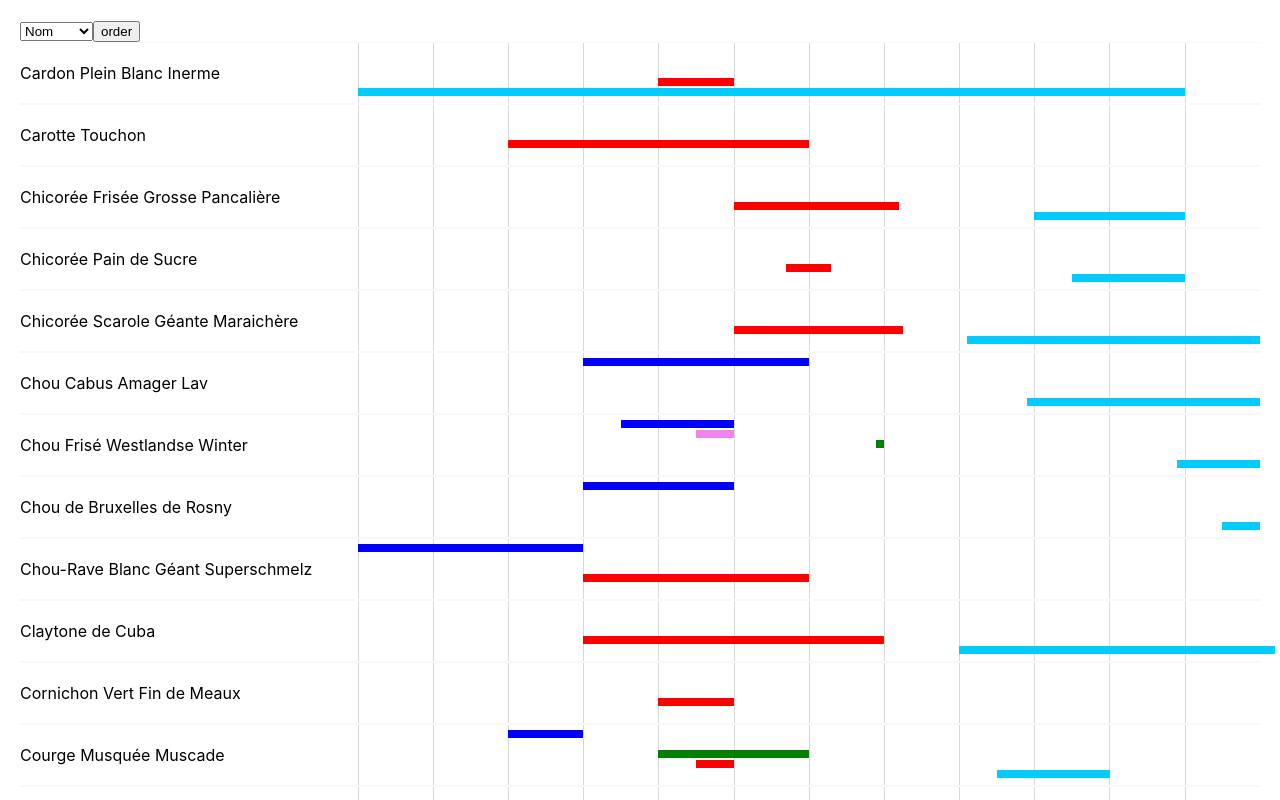
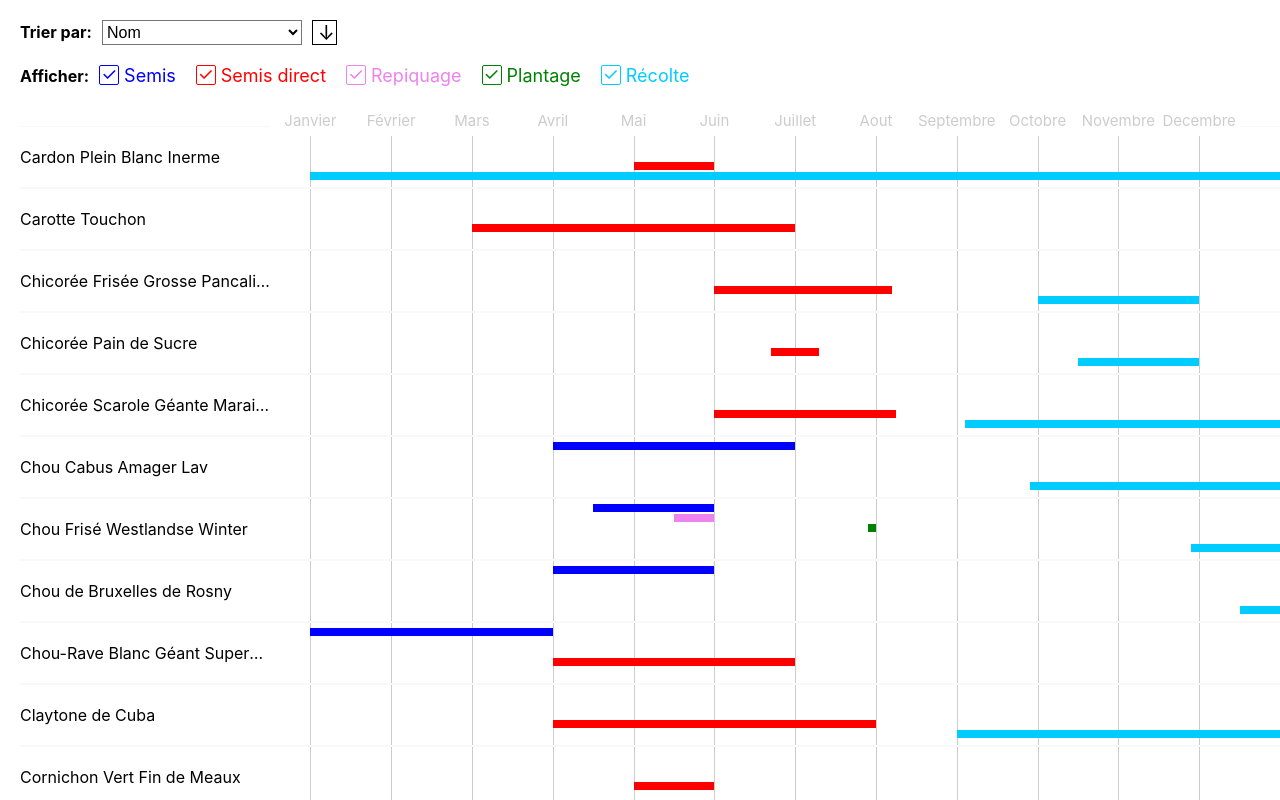
Before and after one commit to clouchtibat/plants, a React (Create React App) app: page / in a window 1280 px wide. Shown: the top 800 px of the page. Built offline with nearby package versions, Linux system fonts and the light colour scheme.

Commit message:
Added filters

```diff
--- a/src/App.js
+++ b/src/App.js
@@ -1,68 +1,25 @@
 import React, { Component } from 'react';
 import classNames from 'classnames';
 
+import { months, periods, unit } from './constants';
+import { sortMapper } from './utils';
 import originalPlants from './plants';
 
 import './app.scss';
 
-const months = [
-	'Janvier',
-	'Février',
-	'Mars',
-	'Avril',
-	'Mai',
-	'Juin',
-	'Juillet',
-	'Aout',
-	'Septembre',
-	'Octobre',
-	'Novembre',
-	'Decembre'
-];
-
-const unit = Math.floor(100 / 12);
-
-const sortFunctions = {
-	name: asc => (a, b) => {
-		let result = 0;
-		if (a.name < b.name) {
-			result = -1;
-		}
-		if (a.name > b.name) {
-			result = 1;
-		}
-		return result * (asc ? -1 : 1);
-	},
-	date: (period, which, asc) => (a, b) => {
-		const periodA = a.periods[period] || [-1, -1];
-		const periodB = b.periods[period] || [-1, -1];
-		return (periodA[which] - periodB[which]) * (asc ? -1 : 1);
-	}
-};
-
-const sortMapper = (value, asc) => {
-	const [key, which] = value.split('_');
-	console.log('sortMapper');
-	console.log(key);
-	console.log(which);
-	switch (key) {
-		case 'semis':
-		case 'semisDirect':
-		case 'repiquage':
-		case 'plantage':
-		case 'recolte':
-			return sortFunctions.date(key, parseInt(which, 10), asc);
-		default:
-			return sortFunctions.name(asc);
-	}
-};
-
 class App extends Component {
 	constructor() {
 		super();
+
+		const displays = {};
+		periods.forEach(({ id }) => {
+			displays[id] = true;
+		});
+
 		this.state = {
 			sort: 'name',
-			asc: false
+			asc: false,
+			displays
 		};
 	}
 
@@ -77,38 +34,70 @@ class App extends Component {
 		this.setState({ asc: !this.state.asc });
 	};
 
+	onCheck = param => {
+		console.log('check init');
+		return e => {
+			console.log('check change');
+			console.log(param);
+			this.setState({
+				displays: {
+					...this.state.displays,
+					[param]: !this.state.displays[param]
+				}
+			});
+		};
+	};
+
 	render() {
-		const { onSort, onChangeOrder } = this;
-		const { sort, asc } = this.state;
-		console.log('render', sort, asc);
+		const { onSort, onChangeOrder, onCheck } = this;
+		const { sort, asc, displays } = this.state;
+		console.log('render', sort, asc, this.state);
+
+		const plants = [...originalPlants]
+			.filter(e => Object.keys(e.periods).find(f => !!displays[f]))
+			.sort(sortMapper(sort, asc));
+
 		return (
 			<div className="app">
 				<div className="header">
-					<select onChange={onSort}>
-						<option value="name">Nom</option>
-						<optgroup label="Semis">
-							<option value="semis_0">Début</option>
-							<option value="semis_1">Fin</option>
-						</optgroup>
-						<optgroup label="Semis direct">
-							<option value="semisDirect_0">Début</option>
-							<option value="semisDirect_1">Fin</option>
-						</optgroup>
-						<optgroup label="Plantage">
-							<option value="plantage_0">Début</option>
-							<option value="plantage_1">Fin</option>
-						</optgroup>
-						<optgroup label="Récolte">
-							<option value="recolte_0">Début</option>
-							<option value="recolte_1">Fin</option>
-						</optgroup>
-					</select>
-					<button onClick={onChangeOrder}>order</button>
+					<div className="container">
+						<span className="label">Trier par:</span>
+						<select className="select" onChange={onSort}>
+							<option value="name">Nom</option>
+							{periods.map(({ id, name }) => (
+								<optgroup label={name}>
+									<option value={id + '_0'}>Début</option>
+									<option value={id + '_1'}>Fin</option>
+								</optgroup>
+							))}
+						</select>
+						<button className={classNames('button order', { asc })} onClick={onChangeOrder}>
+							&darr;
+						</button>
+					</div>
+
+					<div className="container period-choices">
+						<span className="label">Afficher:</span>
+						{periods.map(({ id, name }) => (
+							<div
+								key={id}
+								className={classNames('period-choice', id.toLowerCase(), { selected: displays[id] })}
+								onClick={onCheck(id)}
+							>
+								{name}
+							</div>
+						))}
+					</div>
 				</div>
 				<div className="chart">
 					<div className="plants">
-						{[...originalPlants].sort(sortMapper(sort, asc)).map(({ id, name, periods }, index) => (
-							<div key={id} className="plant">
+						{plants.map(({ id, name, periods }, index) => (
+							<div
+								key={id}
+								className={classNames('plant', {
+									displayed: Object.keys(periods).find(e => displays[e])
+								})}
+							>
 								<div className="name" title={name}>
 									{name}
 								</div>
@@ -116,7 +105,9 @@ class App extends Component {
 									{Object.keys(periods).map(key => (
 										<div
 											key={key}
-											className={classNames('period', key.toLowerCase())}
+											className={classNames('period', key.toLowerCase(), {
+												displayed: displays[key]
+											})}
 											style={{
 												width: unit * (periods[key][1] - periods[key][0]) + '%',
 												left: unit / 2 + periods[key][0] * unit + '%'
@@ -130,8 +121,9 @@ class App extends Component {
 					<div className="ords">
 						{months.map((month, index) => (
 							<div key={month} className="month" style={{ width: Math.floor(100 / 12) + '%' }}>
+								<div className="name top">{month}</div>
+								<div className="line" />
 								<div className="name">{month}</div>
-								<div className="line" />
 							</div>
 						))}
 					</div>
--- a/src/app.scss
+++ b/src/app.scss
@@ -1,9 +1,159 @@
 .app {
-    width: calc(100% - 40px);
-    margin: 20px 20px;
+    $name-width: 250px;
+    $ord-color: #ccc;
 
-    $name-width: 300px;
-    $ord-color: #d8d8d8;
+    $semis: blue;
+    $repiquage: violet;
+    $plantage: green;
+    $semisdirect: red;
+    $recolte: rgb(0, 204, 255);
+
+    width: calc(100% - 20px);
+    margin: 20px 0 20px 20px;
+    overflow-x: hidden;
+
+    .label {
+        font-weight: bold;
+        margin: 0 10px 0 0
+    }
+
+    .button {
+        margin: 0;
+        width: auto;
+        overflow: visible;
+        background: transparent;
+        color: inherit;
+        font: inherit;
+        -webkit-font-smoothing: inherit;
+        -moz-osx-font-smoothing: inherit;
+        -webkit-appearance: none;
+
+        font-size: 20px;
+        height: 25px;
+        line-height: 25px;
+        border: 1px solid black;
+        display: inline-block;
+        vertical-align: top;
+        padding: 0 5px;
+        transition: all .2s;
+        outline: none;
+        cursor: pointer;
+
+        &:hover {
+            border-color: #ccc;
+        }
+    }
+
+    .select {
+        background: white;
+        height: 25px;
+        line-height: 25px;
+        font-size: 16px;
+        min-width: 200px;
+
+        &:hover {
+            border-color: #ccc;
+        }
+    }
+
+    .header {
+        padding: 0 0 20px;
+
+        .container {
+            margin: 0 0 20px
+        }
+
+        .button.order {
+            margin: 0 0 0 10px;
+            width: 25px;
+            line-height: 20px;
+
+            &.asc {
+                transform: rotate(180deg)
+            }
+        }
+
+        .period-choices {
+
+            .period-choice {
+                display: inline-block;
+                margin: 0 20px 0 0;
+                cursor: pointer;
+                font-size: 18px;
+                transition: all .2s;
+
+                &.semis {
+                    color: $semis;
+
+                    &::before {
+                        border-color: $semis;
+                    }
+                }
+
+                &.repiquage {
+                    color: $repiquage;
+
+                    &::before {
+                        border-color: $repiquage;
+                    }
+                }
+
+                &.plantage {
+                    color: $plantage;
+
+                    &::before {
+                        border-color: $plantage;
+                    }
+                }
+
+                &.semisdirect {
+                    color: $semisdirect;
+
+                    &::before {
+                        border-color: $semisdirect;
+                    }
+                }
+
+                &.recolte {
+                    color: $recolte;
+
+                    &::before {
+                        border-color: $recolte;
+                    }
+                }
+
+                &::before {
+                    transition: all .2s;
+                    content: "\2713";
+                    display: inline-block;
+                    vertical-align: top;
+                    width: 18px;
+                    height: 18px;
+                    line-height: 18px;
+                    text-align: center;
+                    font-size: 0;
+                    border-radius: 2px;
+                    margin: 0 2px 0 1px;
+                    border: 1px solid black;
+                    margin: 0 5px 0 0;
+                }
+
+
+                &.selected::before {
+                    font-size: 18px;
+                }
+
+                &:hover {
+                    color: black;
+
+                    &::before {
+                        border-color: black;
+                    }
+                }
+
+            }
+        }
+    }
 
     .chart {
         position: relative;
@@ -19,6 +169,11 @@
                 width: 100%;
                 border: 1px solid #f8f8f8;
                 border-width: 1px 0;
+                display: none;
+
+                &.displayed {
+                    display: block;
+                }
 
                 .name {
                     display: inline-block;
@@ -39,32 +194,38 @@
                     .period {
                         position: absolute;
                         height: 8px;
+                        display: none;
+
+                        &.displayed {
+                            display: block
+                        }
 
                         &.semis {
-                            background: blue;
+                            background: $semis;
                             top: 5px;
                         }
 
                         &.repiquage {
-                            background: violet;
+                            background: $repiquage;
                             top: 15px;
                         }
 
                         &.plantage {
-                            background: green;
+                            background: $plantage;
                             top: 25px;
                         }
 
                         &.semisdirect {
-                            background: red;
+                            background: $semisdirect;
                             top: 35px;
                         }
 
                         &.recolte {
-                            background: rgb(0, 204, 255);
+                            background: $recolte;
                             top: 45px;
                         }
                     }
+
                 }
             }
         }
@@ -93,10 +254,20 @@
 
                 .name {
                     position: absolute;
+                    z-index: 2;
                     bottom: 0;
                     width: 100%;
+                    height: 20px;
                     text-align: center;
-                    color: $ord-color
+                    background: white;
+                    color: $ord-color;
+                    font-size: 15px;
+
+                    &.top {
+                        bottom: auto;
+                        top: -15px;
+                        height: 25px;
+                    }
                 }
 
             }
--- /dev/null
+++ b/src/constants.js
@@ -0,0 +1,24 @@
+export const months = [
+	'Janvier',
+	'Février',
+	'Mars',
+	'Avril',
+	'Mai',
+	'Juin',
+	'Juillet',
+	'Aout',
+	'Septembre',
+	'Octobre',
+	'Novembre',
+	'Decembre'
+];
+
+export const periods = [
+	{ id: 'semis', name: 'Semis' },
+	{ id: 'semisDirect', name: 'Semis direct' },
+	{ id: 'repiquage', name: 'Repiquage' },
+	{ id: 'plantage', name: 'Plantage' },
+	{ id: 'recolte', name: 'Récolte' }
+];
+
+export const unit = Math.floor(100 / 12);
--- a/src/plants.js
+++ b/src/plants.js
@@ -36,7 +36,7 @@ export default [
 		name: 'Cardon Plein Blanc Inerme',
 		periods: {
 			semisDirect: [4, 5],
-			recolte: [0, 11]
+			recolte: [0, 13]
 		}
 	},
 	{
--- /dev/null
+++ b/src/utils.js
@@ -0,0 +1,30 @@
+import { periods } from './constants';
+
+export const sortFunctions = {
+	name: asc => (a, b) => {
+		let result = 0;
+		if (a.name < b.name) {
+			result = -1;
+		}
+		if (a.name > b.name) {
+			result = 1;
+		}
+		return result * (asc ? -1 : 1);
+	},
+	date: (period, which, asc) => (a, b) => {
+		const periodA = a.periods[period] || [-1, -1];
+		const periodB = b.periods[period] || [-1, -1];
+		return (periodA[which] - periodB[which]) * (asc ? -1 : 1);
+	}
+};
+
+export const sortMapper = (value, asc) => {
+	const [key, which] = value.split('_');
+	console.log('sortMapper');
+	console.log(key);
+	console.log(which);
+	if (periods.find(p => p.id === key)) {
+		return sortFunctions.date(key, parseInt(which, 10), asc);
+	}
+	return sortFunctions.name(asc);
+};
```
